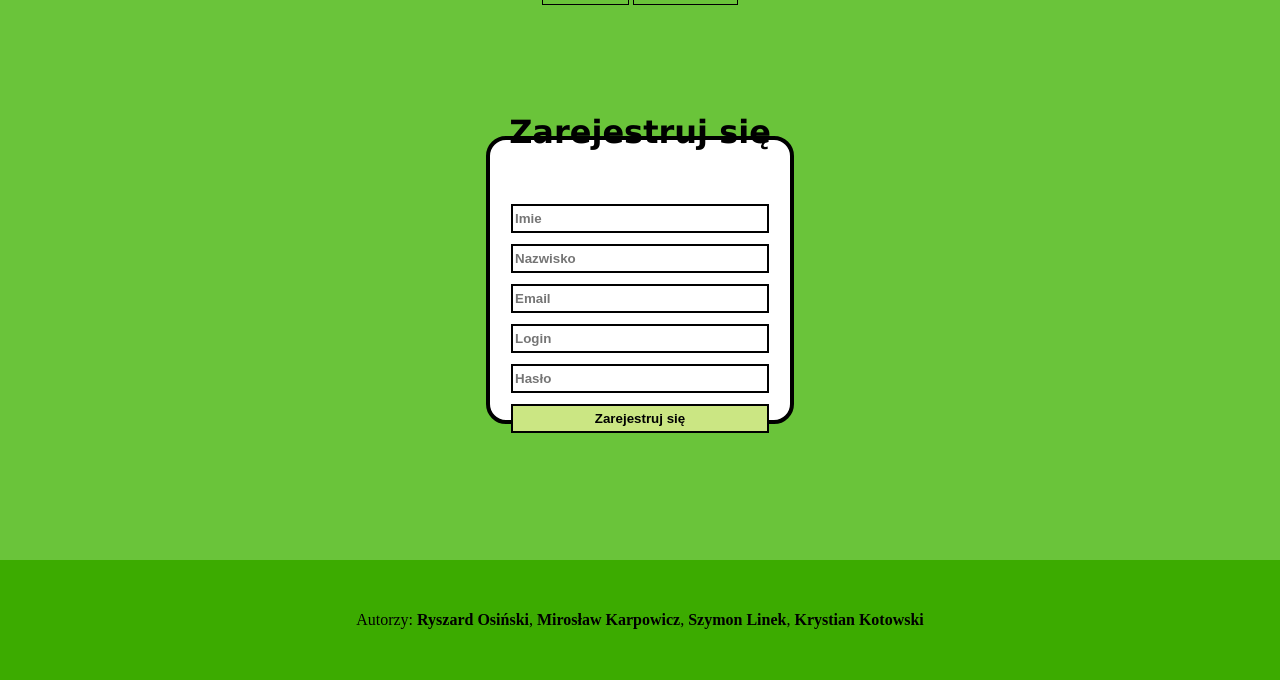
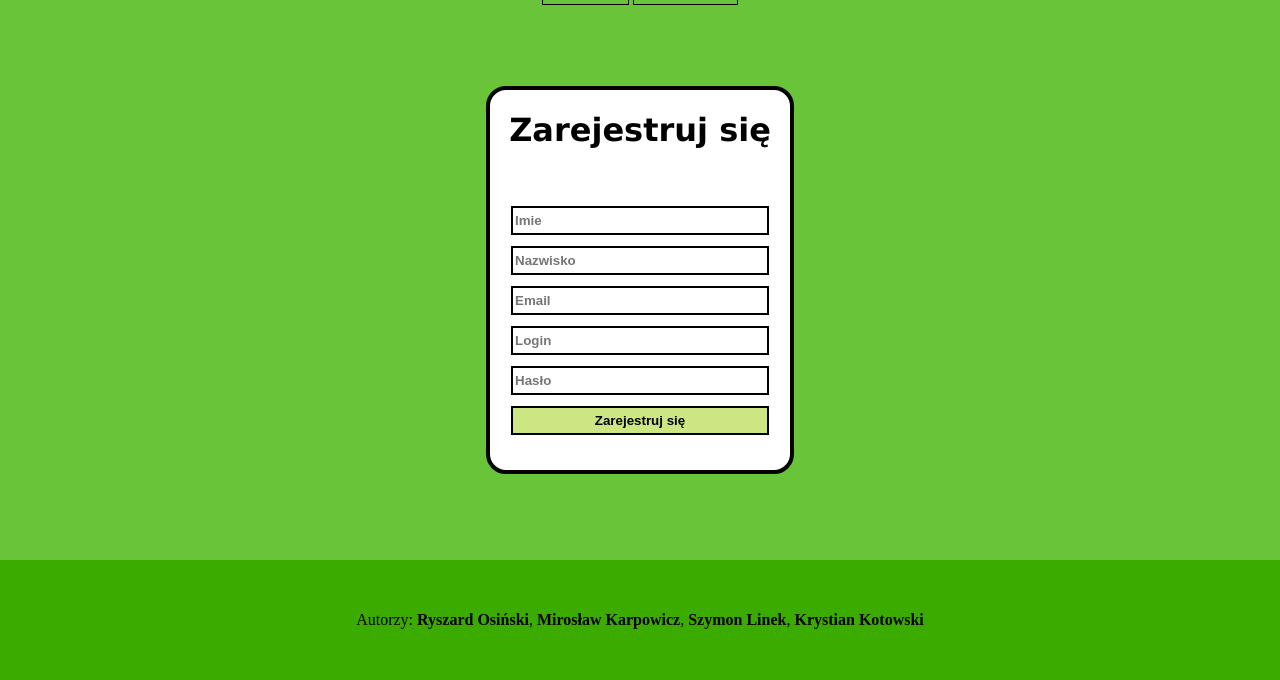
Before and after one commit to HrabiaRyszard/SklepZCzolgami, a PHP site: page /register.php in a window 1280 px wide. Shown: the part 120-800 px from the top of the page. Run offline with PHP 8.4, Linux system fonts and the light colour scheme.

Commit message:
Update styl.css

```diff
--- a/style/styl.css
+++ b/style/styl.css
@@ -133,7 +133,7 @@ main{
 .userForm{
     background-color: white;
     width: 300px;
-    height: 35vh;
+    min-height: 35vh;
     display: flex;
     justify-content: center;
     align-items: center;
@@ -165,6 +165,9 @@ main{
 }
 .userForm h2{
     font-size: xx-large;
-    margin-top: -30px;
     font-family:Verdana;
+    margin: 0;
 }
+.userForm form{
+    margin: 30px;
+}
```
